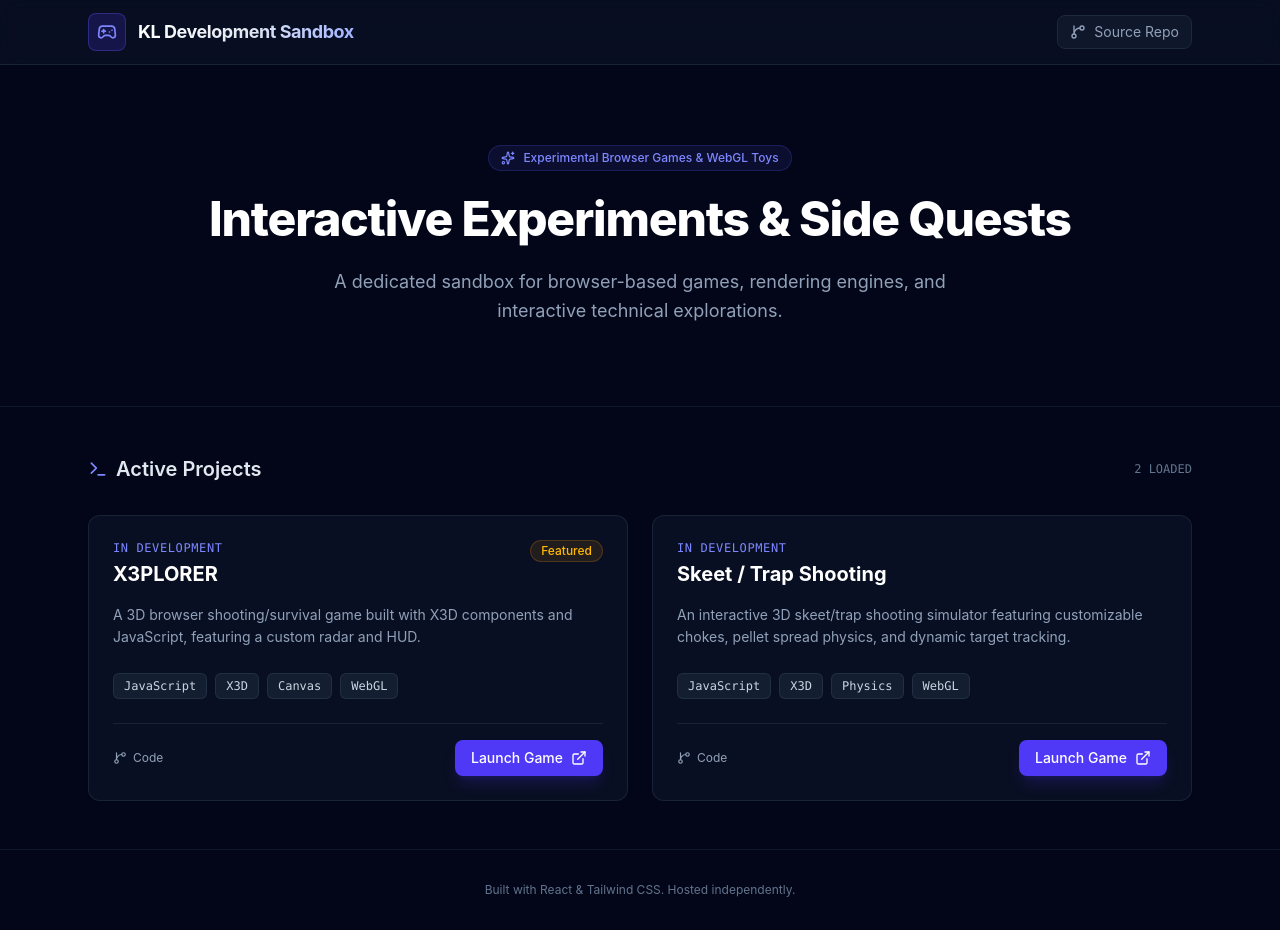
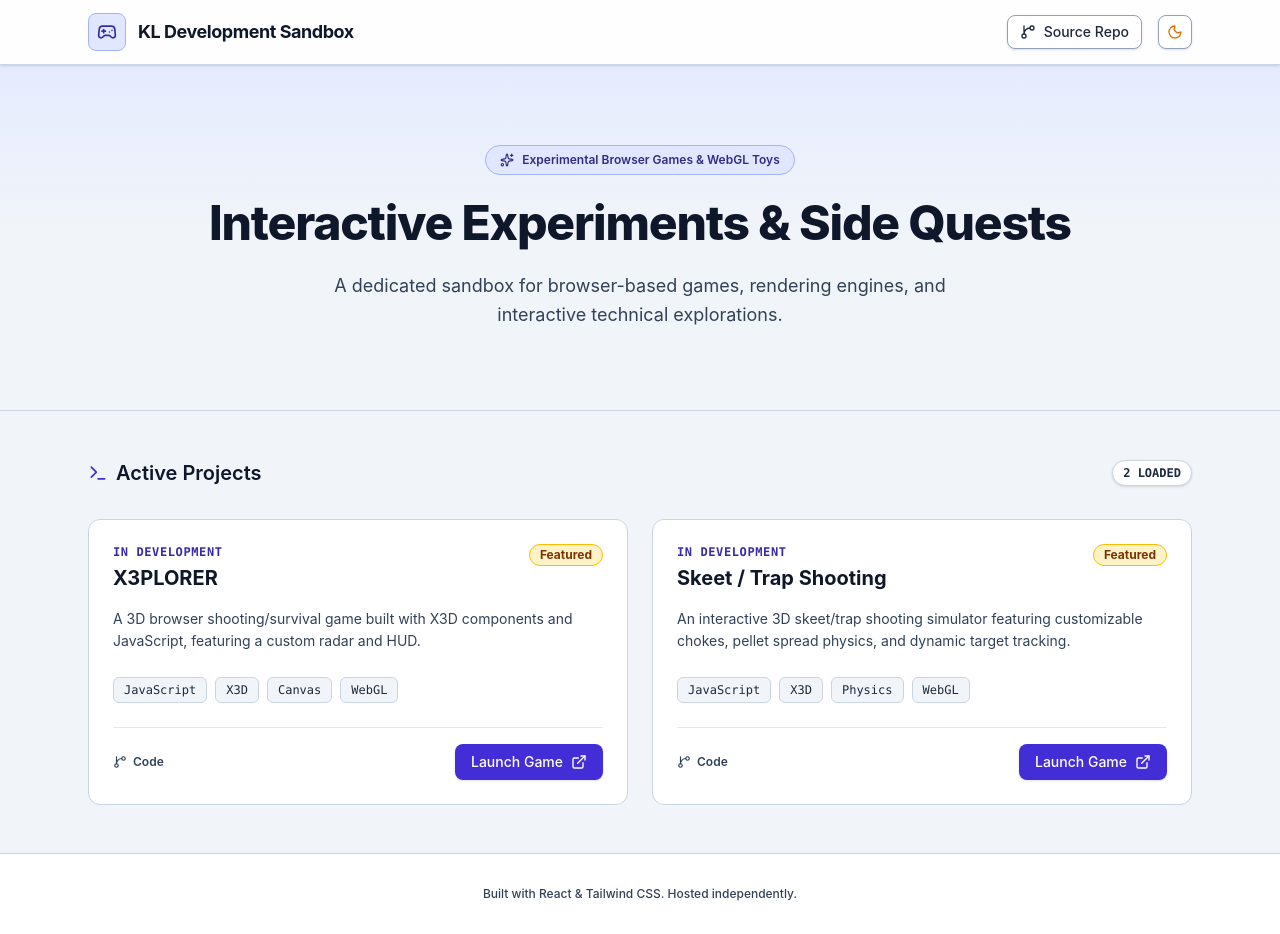
Before and after one commit to kyleleber/experimental, a React (Vite) app: page / in a window 1280 px wide. Built offline with nearby package versions, Linux system fonts and the light colour scheme.

Commit message:
Adding light and dark mode. Addressing SEO / Accessibility issues indicated by lighthouse.

```diff
--- a/index.html
+++ b/index.html
@@ -4,7 +4,13 @@
   <meta charset="UTF-8" />
   <link rel="icon" type="image/svg+xml" href="/favicon.svg" />
   <meta name="viewport" content="width=device-width, initial-scale=1.0" />
-    <title>experimental</title>
+  <title>KL Development Sandbox | Experimental Browser Games & WebGL Toys</title>
+  <meta name="description" content="A dedicated sandbox for browser-based games, rendering engines, and interactive technical explorations built with React, Tailwind, and X3DOM." />
+  <meta name="robots" content="index, follow" />
+  <meta property="og:type" content="website" />
+  <meta property="og:url" content="https://sandbox.kyleleber.com/" />
+  <meta property="og:title" content="KL Development Sandbox" />
+  <meta property="og:description" content="Explore interactive browser games, 3D physics experiments, and WebGL toys." />
 </head>
 <body>
 <div id="root"></div>
--- a/src/App.jsx
+++ b/src/App.jsx
@@ -1,5 +1,5 @@
 import React, { useState } from 'react';
-import { Gamepad2, ExternalLink, GitBranch, Terminal, Sparkles } from 'lucide-react';
+import { Gamepad2, ExternalLink, GitBranch, Terminal, Sparkles, Sun, Moon } from 'lucide-react';
 
 const games = [
   {
@@ -20,23 +20,23 @@ const games = [
     status: 'In Development',
     playUrl: '/games/skeet/',
     repoUrl: 'https://github.com/kyleleber/experimental/tree/main/games/skeet',
-    featured: false,
+    featured: true,
   },
 ];
 
 export default function App() {
-  const [filter, setFilter] = useState('all');
+  const [isDarkMode, setIsDarkMode] = useState(false);
 
   return (
-      <div className="min-h-screen bg-slate-950 text-slate-100 flex flex-col font-sans selection:bg-indigo-500 selection:text-white">
+      <div className={`min-h-screen flex flex-col font-sans transition-colors duration-300 ${isDarkMode ? 'bg-slate-950 text-slate-100 selection:bg-indigo-500 selection:text-white' : 'bg-slate-100 text-slate-900 selection:bg-indigo-600 selection:text-white'}`}>
         {/* Header */}
-        <header className="border-b border-slate-800/80 bg-slate-900/50 backdrop-blur-md sticky top-0 z-50">
+        <header className={`border-b backdrop-blur-md sticky top-0 z-50 transition-colors duration-300 ${isDarkMode ? 'border-slate-800 bg-slate-900/80' : 'border-slate-300 bg-white/90 shadow-sm'}`}>
           <div className="max-w-6xl mx-auto px-6 h-16 flex items-center justify-between">
             <div className="flex items-center gap-3">
-              <div className="p-2 bg-indigo-600/20 border border-indigo-500/30 rounded-lg text-indigo-400">
+              <div className={`p-2 border rounded-lg transition-colors duration-300 ${isDarkMode ? 'bg-indigo-600/20 border-indigo-500/40 text-indigo-300' : 'bg-indigo-100 border-indigo-300 text-indigo-800'}`}>
                 <Gamepad2 className="w-5 h-5" />
               </div>
-              <span className="font-bold text-lg tracking-tight bg-gradient-to-r from-white via-slate-200 to-indigo-300 bg-clip-text text-transparent">
+              <span className={`font-bold text-lg tracking-tight transition-colors duration-300 ${isDarkMode ? 'text-white' : 'text-slate-900'}`}>
                 KL Development Sandbox
               </span>
             </div>
@@ -45,27 +45,33 @@ export default function App() {
                   href="https://github.com/kyleleber/experimental"
                   target="_blank"
                   rel="noopener noreferrer"
-                  className="flex items-center gap-2 text-sm text-slate-400 hover:text-slate-200 transition-colors bg-slate-900 border border-slate-800 px-3 py-1.5 rounded-lg"
+                  className={`flex items-center gap-2 text-sm transition-colors border px-3 py-1.5 rounded-lg font-medium ${isDarkMode ? 'text-slate-200 hover:text-white bg-slate-900 border-slate-700 hover:border-slate-600' : 'text-slate-800 hover:text-black bg-white border-slate-400 hover:border-slate-500 shadow-sm'}`}
               >
                 <GitBranch className="w-4 h-4" />
                 <span>Source Repo</span>
               </a>
+              <button
+                  onClick={() => setIsDarkMode(!isDarkMode)}
+                  aria-label="Toggle theme"
+                  className={`p-2 rounded-lg border transition-colors ${isDarkMode ? 'bg-slate-900 border-slate-700 text-amber-400 hover:bg-slate-800' : 'bg-white border-slate-400 text-amber-600 hover:bg-slate-100 shadow-sm'}`}
+              >
+                {isDarkMode ? <Sun className="w-4 h-4" /> : <Moon className="w-4 h-4" />}
+              </button>
             </div>
           </div>
         </header>
 
         {/* Hero Section */}
-        <section className="relative overflow-hidden py-20 px-6 border-b border-slate-900">
-          <div className="absolute inset-0 bg-[radial-gradient(ellipse_at_top,_var(--tw-gradient-stops))] from-indigo-900/20 via-slate-950/0 to-slate-950/0 pointer-events-none" />
+        <section className={`relative overflow-hidden py-20 px-6 border-b transition-colors duration-300 ${isDarkMode ? 'border-slate-800 bg-slate-950' : 'border-slate-300 bg-gradient-to-b from-indigo-100/70 via-slate-100 to-slate-100'}`}>
           <div className="max-w-4xl mx-auto text-center relative z-10">
-            <div className="inline-flex items-center gap-2 px-3 py-1 rounded-full bg-indigo-500/10 border border-indigo-500/20 text-indigo-400 text-xs font-medium mb-6">
+            <div className={`inline-flex items-center gap-2 px-3.5 py-1.5 rounded-full border text-xs font-semibold mb-6 ${isDarkMode ? 'bg-indigo-950 border-indigo-700 text-indigo-300' : 'bg-indigo-100 border-indigo-300 text-indigo-900'}`}>
               <Sparkles className="w-3.5 h-3.5" />
               <span>Experimental Browser Games & WebGL Toys</span>
             </div>
-            <h1 className="text-4xl md:text-5xl font-extrabold tracking-tight text-white mb-6">
+            <h1 className={`text-4xl md:text-5xl font-extrabold tracking-tight mb-6 ${isDarkMode ? 'text-white' : 'text-slate-900'}`}>
               Interactive Experiments & Side Quests
             </h1>
-            <p className="text-lg text-slate-400 max-w-2xl mx-auto leading-relaxed">
+            <p className={`text-lg max-w-2xl mx-auto leading-relaxed ${isDarkMode ? 'text-slate-300' : 'text-slate-700'}`}>
               A dedicated sandbox for browser-based games, rendering engines, and interactive technical explorations.
             </p>
           </div>
@@ -74,37 +80,39 @@ export default function App() {
         {/* Main Content / Game Grid */}
         <main className="flex-1 max-w-6xl w-full mx-auto px-6 py-12">
           <div className="flex items-center justify-between mb-8">
-            <h2 className="text-xl font-semibold text-slate-200 flex items-center gap-2">
-              <Terminal className="w-5 h-5 text-indigo-400" />
+            <h2 className={`text-xl font-semibold flex items-center gap-2 ${isDarkMode ? 'text-white' : 'text-slate-900'}`}>
+              <Terminal className={`w-5 h-5 ${isDarkMode ? 'text-indigo-400' : 'text-indigo-700'}`} />
               <span>Active Projects</span>
             </h2>
-            <span className="text-xs text-slate-500 font-mono">{games.length} LOADED</span>
+            <span className={`text-xs font-mono font-semibold px-2.5 py-1 rounded-full border ${isDarkMode ? 'text-slate-300 bg-slate-900 border-slate-700' : 'text-slate-800 bg-white border-slate-300 shadow-sm'}`}>
+              {games.length} LOADED
+            </span>
           </div>
 
           <div className="grid grid-cols-1 md:grid-cols-2 gap-6">
             {games.map((game) => (
                 <div
                     key={game.id}
-                    className="group bg-slate-900/60 border border-slate-800/80 rounded-xl p-6 flex flex-col justify-between hover:border-slate-700 transition-all duration-300 hover:shadow-xl hover:shadow-indigo-500/5"
+                    className={`group border rounded-xl p-6 flex flex-col justify-between transition-all duration-300 ${isDarkMode ? 'bg-slate-900 border-slate-800 hover:border-slate-700 hover:shadow-xl hover:shadow-indigo-500/10' : 'bg-white border-slate-300 hover:border-slate-400 hover:shadow-md'}`}
                 >
                   <div>
                     <div className="flex items-start justify-between gap-4 mb-4">
                       <div>
-                    <span className="text-xs font-mono text-indigo-400 uppercase tracking-wider block mb-1">
+                        <span className={`text-xs font-mono uppercase tracking-wider block mb-1 font-bold ${isDarkMode ? 'text-indigo-400' : 'text-indigo-800'}`}>
                           {game.status}
                         </span>
-                        <h3 className="text-xl font-bold text-white group-hover:text-indigo-300 transition-colors">
+                        <h3 className={`text-xl font-bold transition-colors ${isDarkMode ? 'text-white group-hover:text-indigo-300' : 'text-slate-900 group-hover:text-indigo-700'}`}>
                           {game.title}
                         </h3>
                       </div>
                       {game.featured && (
-                          <span className="px-2.5 py-0.5 rounded-full text-xs bg-amber-500/10 border border-amber-500/20 text-amber-400 font-medium">
+                          <span className={`px-2.5 py-0.5 rounded-full text-xs border font-bold ${isDarkMode ? 'bg-amber-950/65 border-amber-600 text-amber-300' : 'bg-amber-100 border-amber-400 text-amber-900'}`}>
                             Featured
                           </span>
                       )}
                     </div>
 
-                    <p className="text-slate-400 text-sm leading-relaxed mb-6">
+                    <p className={`text-sm leading-relaxed mb-6 ${isDarkMode ? 'text-slate-300' : 'text-slate-700'}`}>
                       {game.description}
                     </p>
 
@@ -112,7 +120,7 @@ export default function App() {
                       {game.tags.map((tag) => (
                           <span
                               key={tag}
-                              className="px-2.5 py-1 rounded-md bg-slate-800/60 border border-slate-700/50 text-slate-300 text-xs font-mono"
+                              className={`px-2.5 py-1 rounded-md border text-xs font-mono font-medium ${isDarkMode ? 'bg-slate-800 border-slate-700 text-slate-200' : 'bg-slate-100 border-slate-300 text-slate-800'}`}
                           >
                             {tag}
                           </span>
@@ -120,19 +128,19 @@ export default function App() {
                     </div>
                   </div>
 
-                  <div className="flex items-center justify-between pt-4 border-t border-slate-800/80">
+                  <div className={`flex items-center justify-between pt-4 border-t ${isDarkMode ? 'border-slate-800' : 'border-slate-200'}`}>
                     <a
                         href={game.repoUrl}
                         target="_blank"
                         rel="noopener noreferrer"
-                        className="text-xs text-slate-400 hover:text-slate-200 flex items-center gap-1.5 transition-colors"
+                        className={`text-xs flex items-center gap-1.5 transition-colors font-semibold ${isDarkMode ? 'text-slate-300 hover:text-white' : 'text-slate-700 hover:text-black'}`}
                     >
                       <GitBranch className="w-3.5 h-3.5" />
                       <span>Code</span>
                     </a>
                     <a
                         href={game.playUrl}
-                        className="px-4 py-2 bg-indigo-600 hover:bg-indigo-500 text-white text-sm font-medium rounded-lg flex items-center gap-2 transition-colors shadow-lg shadow-indigo-600/20"
+                        className={`px-4 py-2 text-sm font-medium rounded-lg flex items-center gap-2 transition-colors shadow-sm ${isDarkMode ? 'bg-indigo-600 hover:bg-indigo-500 text-white shadow-indigo-600/30' : 'bg-indigo-700 hover:bg-indigo-800 text-white shadow-sm'}`}
                     >
                       <span>Launch Game</span>
                       <ExternalLink className="w-4 h-4" />
@@ -144,7 +152,7 @@ export default function App() {
         </main>
 
         {/* Footer */}
-        <footer className="border-t border-slate-900 py-8 px-6 text-center text-xs text-slate-500">
+        <footer className={`border-t py-8 px-6 text-center text-xs font-medium transition-colors duration-300 ${isDarkMode ? 'border-slate-800 text-slate-400 bg-slate-950' : 'border-slate-300 text-slate-700 bg-white'}`}>
           <p>Built with React & Tailwind CSS. Hosted independently.</p>
         </footer>
       </div>
```
Lines whose indentation alone changed are shown as unchanged.
